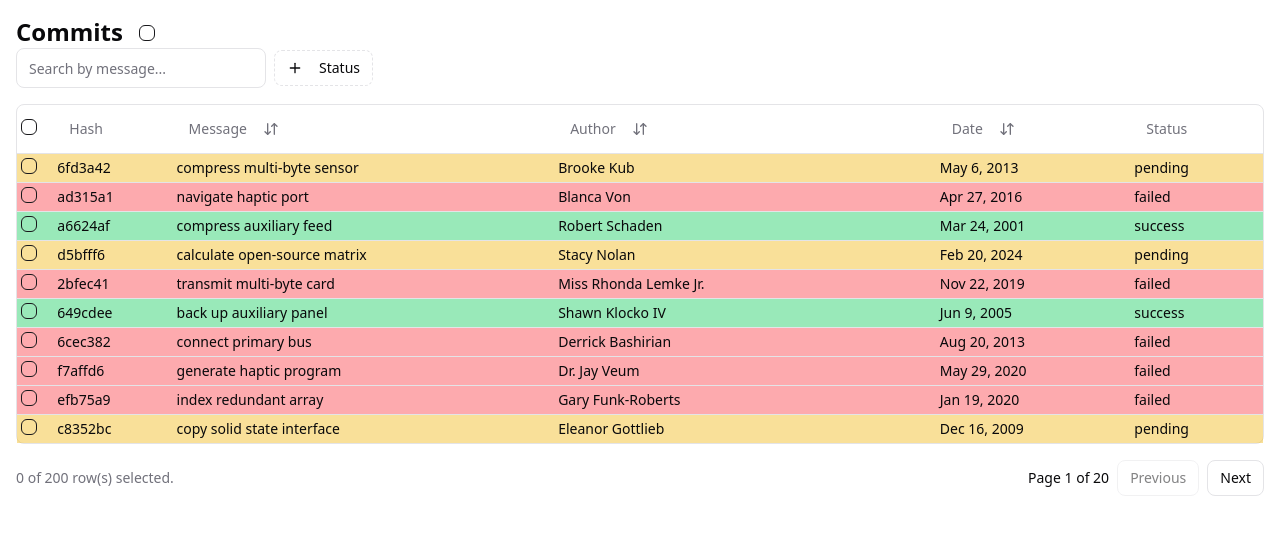
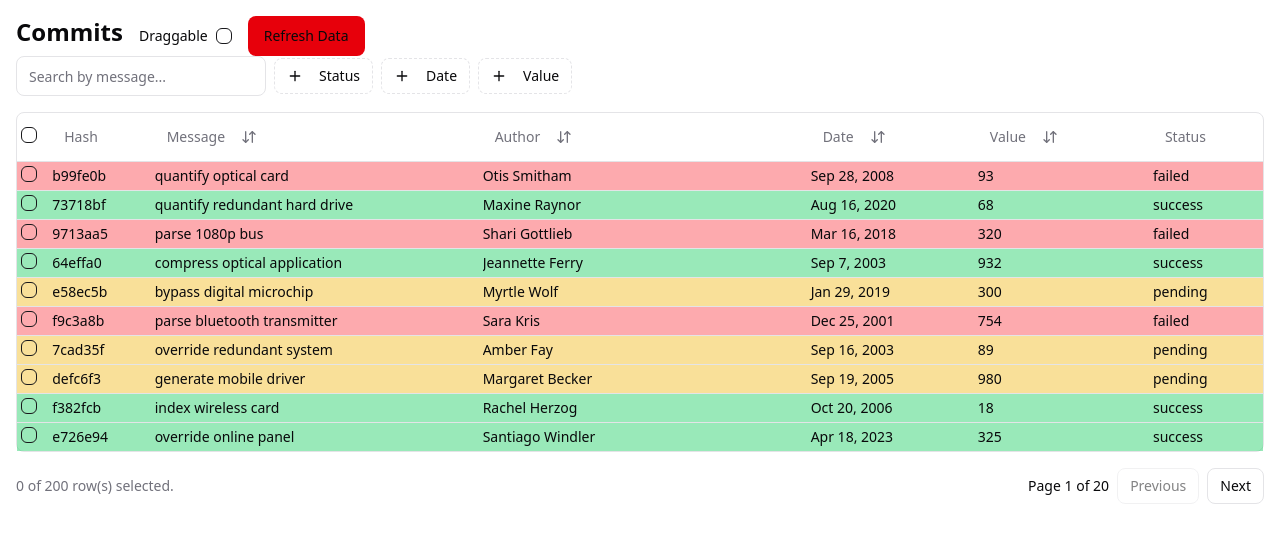
Before and after one commit to ImRLopezAG/data-table, a React (Vite) app: page / in a window 1280 px wide. Shown: the top 542 px of the page. Built offline with nearby package versions, Linux system fonts and the light colour scheme.

Commit message:
feat: integrate QueryClient and ReactQueryDevtools into the application

```diff
--- a/src/app.tsx
+++ b/src/app.tsx
@@ -1,83 +1,106 @@
+import { createGlobalState } from '@/hooks/global.state'
 import {
 	DataTable,
 	DataTableColumnHeader,
 	DataTableToolbar,
-} from "@components/table";
-import { fakeCommits, type Commit } from "@services/commit";
-import { ReactTableDevtools } from "@tanstack/react-table-devtools";
-import { Checkbox } from "@ui/checkbox";
-import { useState } from "react";
-import { cn } from "./shared/cn";
-import type { Table } from "@tanstack/react-table";
+} from '@components/table'
+import { fakeCommits } from '@services/commit'
+import { Button } from '@ui/button'
+import { Checkbox } from '@ui/checkbox'
+import { Label } from '@ui/label'
+import { useState } from 'react'
+import { dates, status, values } from './lib/utils'
+import { cn } from './shared/cn'
+
 export const App = () => {
-	const [draggable, setDraggable] = useState(false);
-	const toggleDraggable = () => setDraggable((prev) => !prev);
-	const [table, setTable] = useState<null | Table<Commit>>(null);
+	const [draggable, setDraggable] = useState(false)
+	const toggleDraggable = () => setDraggable((prev) => !prev)
+	const { data, refetch, setData } = useCommits()
+
 	return (
-		<section className="p-4">
-			<div className="flex items-baseline gap-4">
-				<h1 className="text-2xl font-bold">Commits</h1>
-				<Checkbox
-					checked={draggable}
-					onCheckedChange={toggleDraggable}
-					className="mt-2"
-				/>
+		<section className='p-4'>
+			<div className='flex items-baseline gap-4'>
+				<h1 className='font-bold text-2xl'>Commits</h1>
+				<div className='flex items-center gap-2'>
+					<Label htmlFor='draggable' className='text-sm'>
+						Draggable
+					</Label>
+					<Checkbox
+						id='draggable'
+						checked={draggable}
+						onCheckedChange={toggleDraggable}
+						className='peer baseline'
+					/>
+				</div>
+				<Button
+					variant='destructive'
+					onClick={() => {
+						refetch()
+					}}
+				>
+					Refresh Data
+				</Button>
 			</div>
 			<DataTable
 				draggable={draggable}
-				pagination="simple"
-				data={fakeCommits(200)}
+				devtools
+				onDataChange={(data, changes) => {
+					setData(data)
+					console.log({ changes })
+				}}
+				pagination='simple'
+				data={data ?? []}
 				classNames={{
 					tableRow(row) {
-						const status = row.original.status;
+						const status = row.original.status
 						return cn({
-							"rounded-3xl": true,
-							"bg-red-500/40": status === "failed",
-							"bg-green-500/40": status === "success",
-							"bg-yellow-500/40": status === "pending",
-						});
+							'rounded-3xl': true,
+							'bg-red-500/40': status === 'failed',
+							'bg-green-500/40': status === 'success',
+							'bg-yellow-500/40': status === 'pending',
+						})
 					},
 				}}
 				toolbar={(table) => {
-					// Use useEffect in the parent component to update the table state
-					if (table !== null && table !== undefined) {
-						// Only update when table actually changes and is not null
-						// This avoids the setState during render issue
-						setTimeout(() => setTable(table), 0);
-					}
 					return (
 						<DataTableToolbar
 							table={table}
 							filter={{
-								column: "message",
-								placeholder: "Search by message...",
+								column: 'message',
+								placeholder: 'Search by message...',
 							}}
 							filters={[
 								{
-									column: "status",
-									title: "Status",
-									options: [
-										{ label: "Pending", value: "pending" },
-										{ label: "Success", value: "success" },
-										{ label: "Failed", value: "failed" },
-									],
+									column: 'status',
+									title: 'Status',
+									options: status,
+								},
+								{
+									column: 'date',
+									title: 'Date',
+									options: dates,
+								},
+								{
+									column: 'value',
+									title: 'Value',
+									options: values,
 								},
 							]}
 						/>
-					);
+					)
 				}}
 				columns={{
 					withSelect: true,
 					columns: [
 						{
-							accessorKey: "hash",
-							header: "Hash",
+							accessorKey: 'hash',
+							header: 'Hash',
 							cell: ({ row }) => row.original.hash.slice(0, 7),
 						},
 						{
-							accessorKey: "message",
+							accessorKey: 'message',
 							header: ({ column }) => (
-								<DataTableColumnHeader column={column} title="Message" />
+								<DataTableColumnHeader column={column} title='Message' />
 							),
 							cell: ({ row }) => row.original.message,
 							meta: {
@@ -85,9 +108,9 @@ export const App = () => {
 							},
 						},
 						{
-							accessorKey: "author",
+							accessorKey: 'author',
 							header: ({ column }) => (
-								<DataTableColumnHeader column={column} title="Author" />
+								<DataTableColumnHeader column={column} title='Author' />
 							),
 							cell: ({ row }) => row.original.author,
 							meta: {
@@ -95,28 +118,44 @@ export const App = () => {
 							},
 						},
 						{
-							accessorKey: "date",
+							accessorKey: 'date',
 							header: ({ column }) => (
-								<DataTableColumnHeader column={column} title="Date" />
+								<DataTableColumnHeader column={column} title='Date' />
 							),
 							cell: ({ row }) =>
-								new Intl.DateTimeFormat("en-US", {
-									formatMatcher: "basic",
-									dateStyle: "medium",
+								new Intl.DateTimeFormat('en-US', {
+									formatMatcher: 'basic',
+									dateStyle: 'medium',
 								}).format(new Date(row.original.date)),
+							meta: {
+								filterVariant: 'range',
+							},
 						},
 						{
-							accessorKey: "status",
-							header: "Status",
+							accessorKey: 'value',
+							header: ({ column }) => (
+								<DataTableColumnHeader column={column} title='Value' />
+							),
+							cell: ({ row }) => row.original.value,
+							meta: {
+								filterVariant: 'range',
+							},
+						},
+						{
+							accessorKey: 'status',
+							header: 'Status',
 							cell: ({ row }) => row.original.status,
 							meta: {
-								filterVariant: "multi-select",
+								filterVariant: 'multi-select',
 							},
 						},
 					],
 				}}
 			/>
-			<ReactTableDevtools table={table} />
 		</section>
-	);
-};
+	)
+}
+
+function useCommits() {
+	return createGlobalState('commits', fakeCommits(200))()
+}
--- a/src/main.tsx
+++ b/src/main.tsx
@@ -2,8 +2,21 @@ import { StrictMode } from 'react'
 import { createRoot } from 'react-dom/client'
 import { App } from './app'
 import './index.css'
+import {
+  QueryClient,
+  QueryClientProvider
+} from '@tanstack/react-query'
+
+import { ReactQueryDevtools } from '@tanstack/react-query-devtools'
+
+const queryClient = new QueryClient({
+})
+
 createRoot(document.getElementById('root')!).render(
   <StrictMode>
-    <App />
+    <QueryClientProvider client={queryClient}>
+      <App />
+      <ReactQueryDevtools initialIsOpen={false} />
+    </QueryClientProvider>
   </StrictMode>
 )
```
